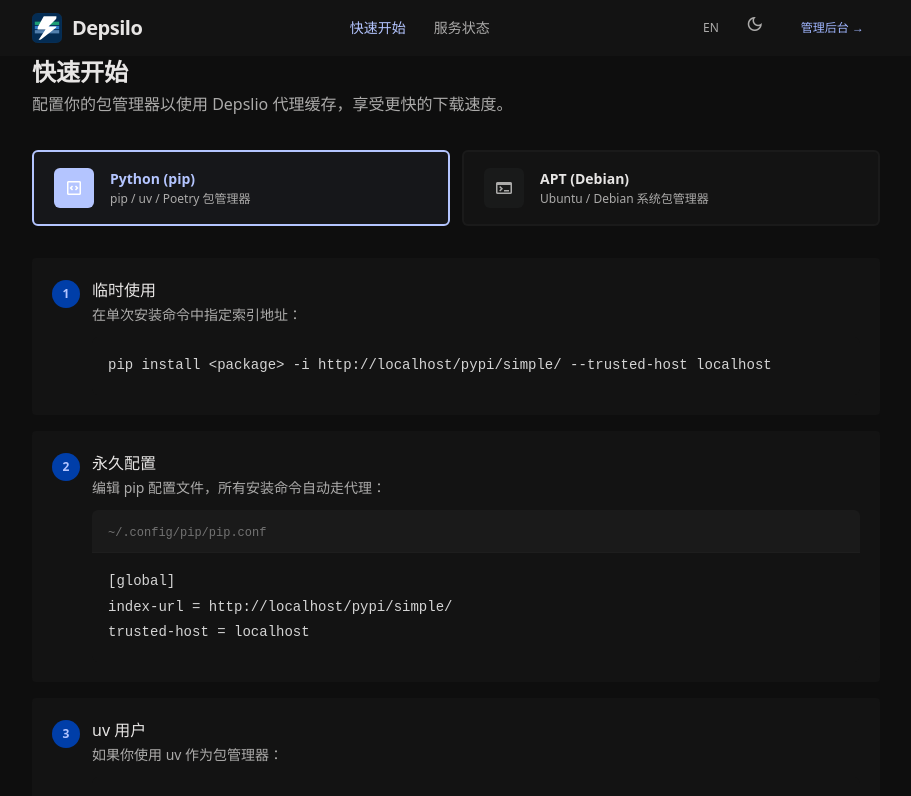
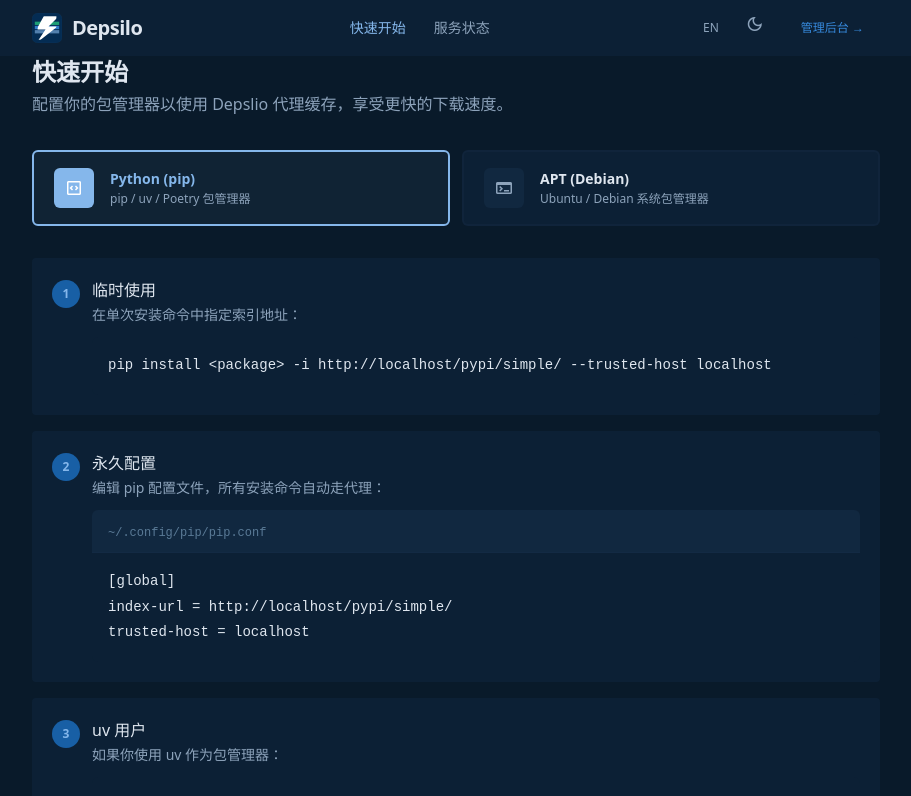
Before and after one commit to depsilo/depsilo, a React (Vite) app in the folder web/: page / in a window 1280 px wide. Shown: the top 796 px of the page, without its empty margins (184-1095 px from the left). Built offline with nearby package versions, Linux system fonts and the light colour scheme; no server answers.

Commit message:
feat: update

```diff
--- a/web/src/index.css
+++ b/web/src/index.css
@@ -8,30 +8,31 @@
 
 html,
 html[data-theme="dark"] {
-  --bg: #0e0e0e;
-  --surface: #0e0e0e;
-  --surface-low: #131313;
-  --surface-container: #191a1a;
-  --surface-high: #1f2020;
-  --surface-highest: #252626;
-  --surface-bright: #2c2c2c;
-  --on-surface: #e7e5e4;
-  --on-surface-variant: #acabaa;
-  --outline-variant: #484848;
-  --primary: #b4c5ff;
-  --primary-container: #003ea8;
-  --primary-dim: #a0b6ff;
-  --secondary: #9e9da1;
-  --secondary-container: #3b3b3f;
-  --error: #ee7d77;
-  --error-container: #93000a;
-  --success: #4ade80;
-  --tertiary: #ede4ff;
-  --tertiary-container: #4a3880;
-  --code-bg: #131313;
-  --code-header: #1a1a1a;
-  --code-text: #d4d4d4;
-  --code-dim: #737373;
+  --bg: #091a2a;
+  --surface: #091a2a;
+  --surface-low: #0c2035;
+  --surface-container: #112840;
+  --surface-high: #16304c;
+  --surface-highest: #1c3957;
+  --surface-bright: #234263;
+  --on-surface: #dfe6ef;
+  --on-surface-variant: #8da3bb;
+  --outline-variant: #2a4060;
+  --primary: #85B7EB;
+  --primary-container: #185FA5;
+  --primary-dim: #378ADD;
+  --on-primary: #091a2a;
+  --secondary: #4C5F7C;
+  --secondary-container: #1a3050;
+  --error: #f07068;
+  --error-container: #7a1a1a;
+  --success: #1D9E75;
+  --tertiary: #85B7EB;
+  --tertiary-container: #0C447C;
+  --code-bg: #0c2035;
+  --code-header: #112840;
+  --code-text: #dfe6ef;
+  --code-dim: #5a7a96;
 }
 
 html[data-theme="light"] {
@@ -75,6 +76,7 @@
   --color-primary: var(--primary);
   --color-primary-container: var(--primary-container);
   --color-primary-dim: var(--primary-dim);
+  --color-on-primary: var(--on-primary, #ffffff);
   --color-secondary: var(--secondary);
   --color-secondary-container: var(--secondary-container);
   --color-error: var(--error);
```
Also changed, not shown: 1 other file (tests, documents, lock files or other folders).
